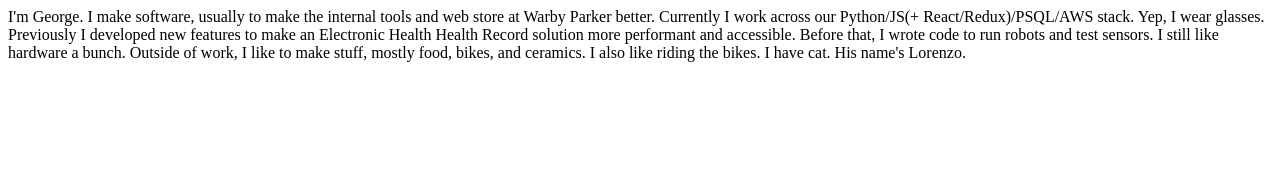
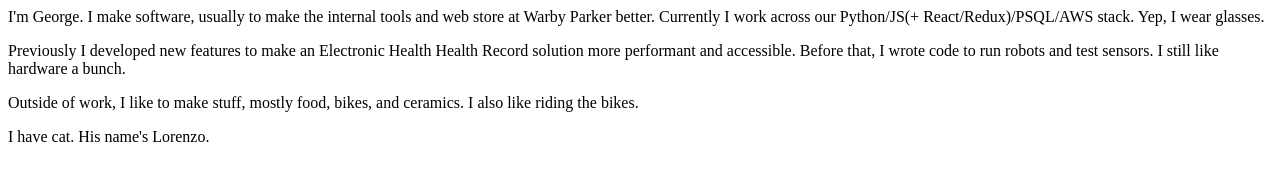
Before and after one commit to gsass/gsass.github.io, a plain HTML site: page index.html in a window 1280 px wide. Drawn offline with Linux system fonts and the light colour scheme.

Commit message:
With better html?

```diff
--- a/index.html
+++ b/index.html
@@ -1,9 +1,6 @@
 <div class="content">
-  I'm George. I make software, usually to make the internal tools and web store at Warby Parker better. Currently I work across our Python/JS(+ React/Redux)/PSQL/AWS stack. Yep, I wear glasses.
-
-  Previously I developed new features to make an Electronic Health Health Record solution more performant and accessible. Before that, I wrote code to run robots and test sensors. I still like hardware a bunch.
-
-  Outside of work, I like to make stuff, mostly food, bikes, and ceramics. I also like riding the bikes.
-
-  I have cat. His name's Lorenzo.
+  <p>I'm George. I make software, usually to make the internal tools and web store at Warby Parker better. Currently I work across our Python/JS(+ React/Redux)/PSQL/AWS stack. Yep, I wear glasses.</p>
+  <p>Previously I developed new features to make an Electronic Health Health Record solution more performant and accessible. Before that, I wrote code to run robots and test sensors. I still like hardware a bunch.</p>
+  <p>Outside of work, I like to make stuff, mostly food, bikes, and ceramics. I also like riding the bikes.</p>
+  <p>I have cat. His name's Lorenzo.</p>
 </div>
```
